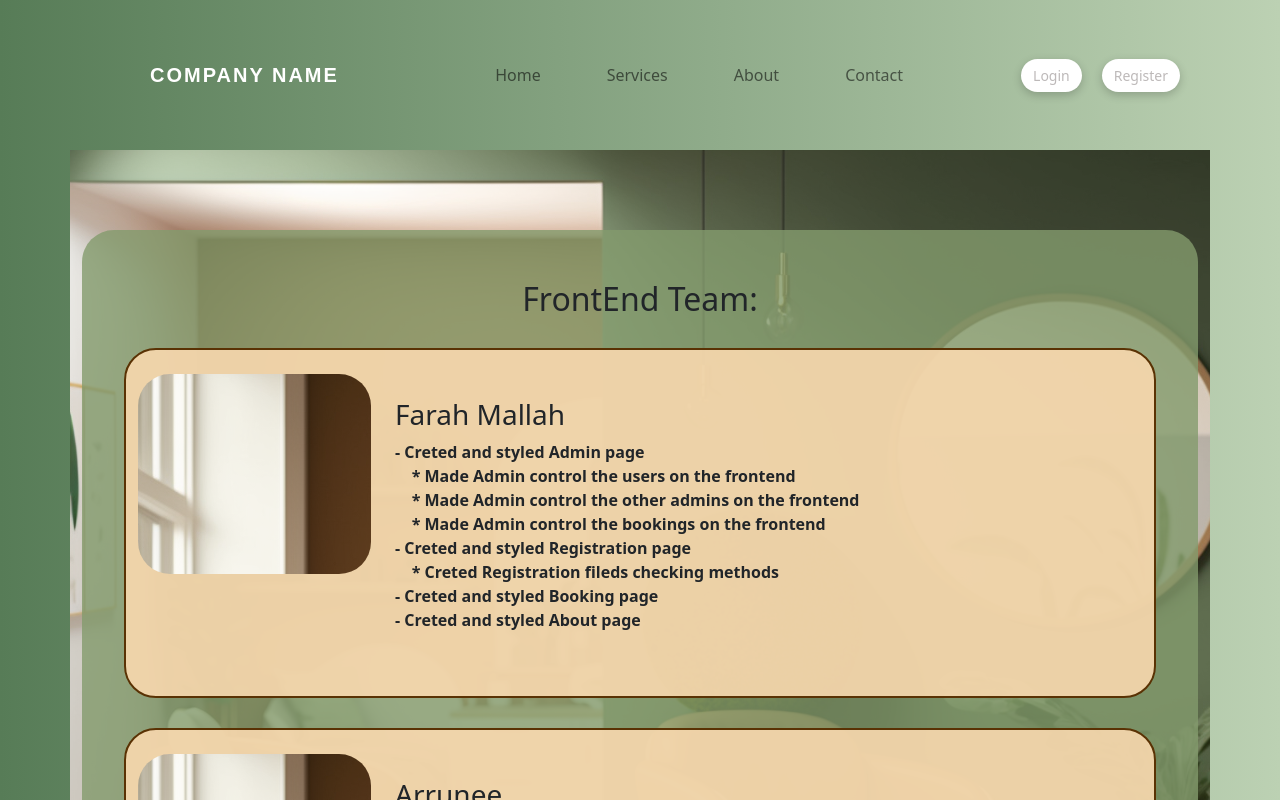
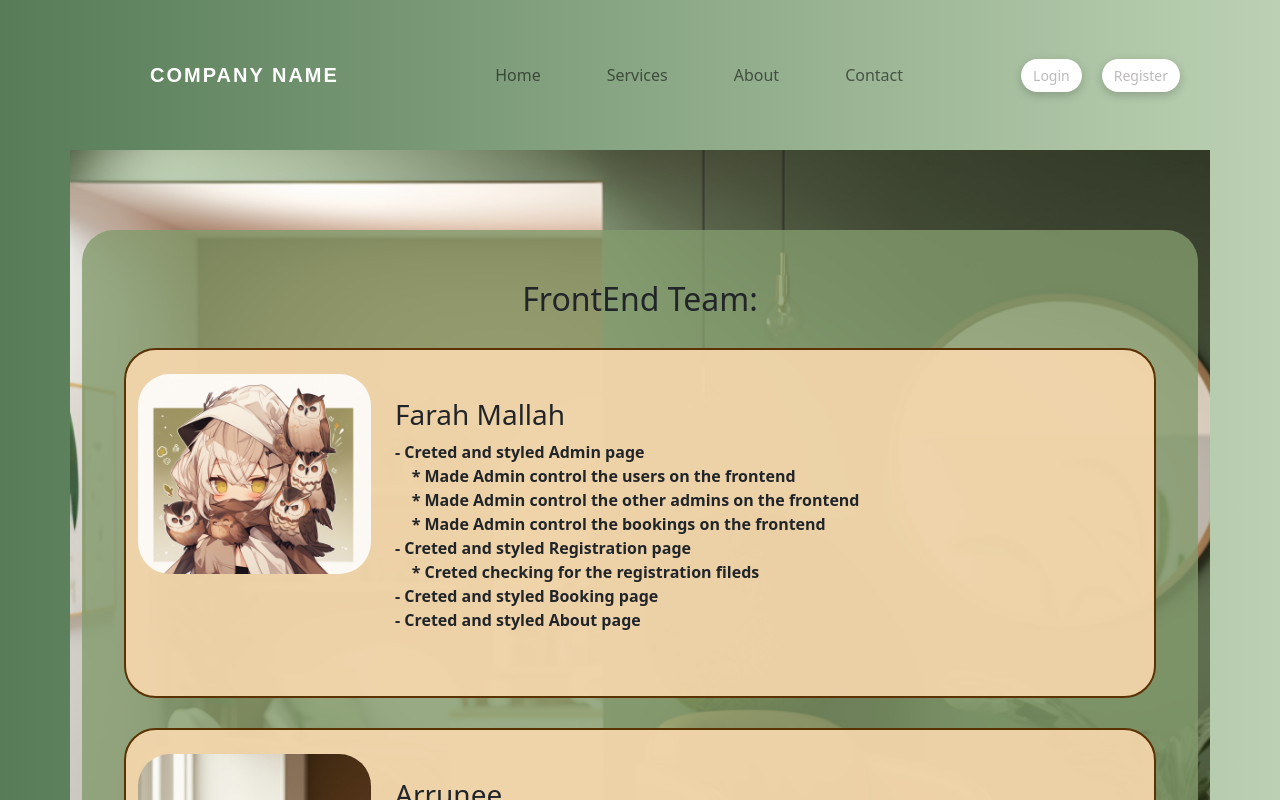
Before and after one commit to Asom98/fullstack, a React (Vite) app: page /about in a window 1280 px wide. Shown: the top 800 px of the page. Built offline with nearby package versions, Linux system fonts and the light colour scheme.

Commit message:
Added pic Farah

```diff
--- a/src/components/AboutPage.jsx
+++ b/src/components/AboutPage.jsx
@@ -9,7 +9,7 @@ export function AboutPage() {
         <h2 className="team-title">FrontEnd Team:</h2>
         <Row className="developer-row rounded-5">
           <Col xs={12} md={3}>
-            <Container className="developer-pic rounded-5 mt-4 mb-4"></Container>
+            <Container className="developer-pic-Farah rounded-5 mt-4 mb-4"></Container>
           </Col>
           <Col xs={12} md={9} className="mb-5 mt-5">
             <h3>Farah Mallah</h3>
@@ -24,8 +24,8 @@ export function AboutPage() {
               frontend
               <br />- Creted and styled Registration page
               <br />
-              &nbsp;&nbsp;&nbsp;&nbsp;* Creted Registration fileds checking
-              methods
+              &nbsp;&nbsp;&nbsp;&nbsp;* Creted checking for the registration
+              fileds
               <br />- Creted and styled Booking page
               <br />- Creted and styled About page
             </p>
--- a/src/components/css/About.css
+++ b/src/components/css/About.css
@@ -5,6 +5,12 @@
 
 .developer-pic-david{
   background-image: url("../backgrounds/David.png") !important;
+  height: 200px;
+  background-size: cover;
+}
+
+.developer-pic-Farah{
+  background-image: url("../backgrounds/Farah.png") !important;
   height: 200px;
   background-size: cover;
 }
```
Also changed, not shown: src/components/backgrounds/Farah.png (added).
